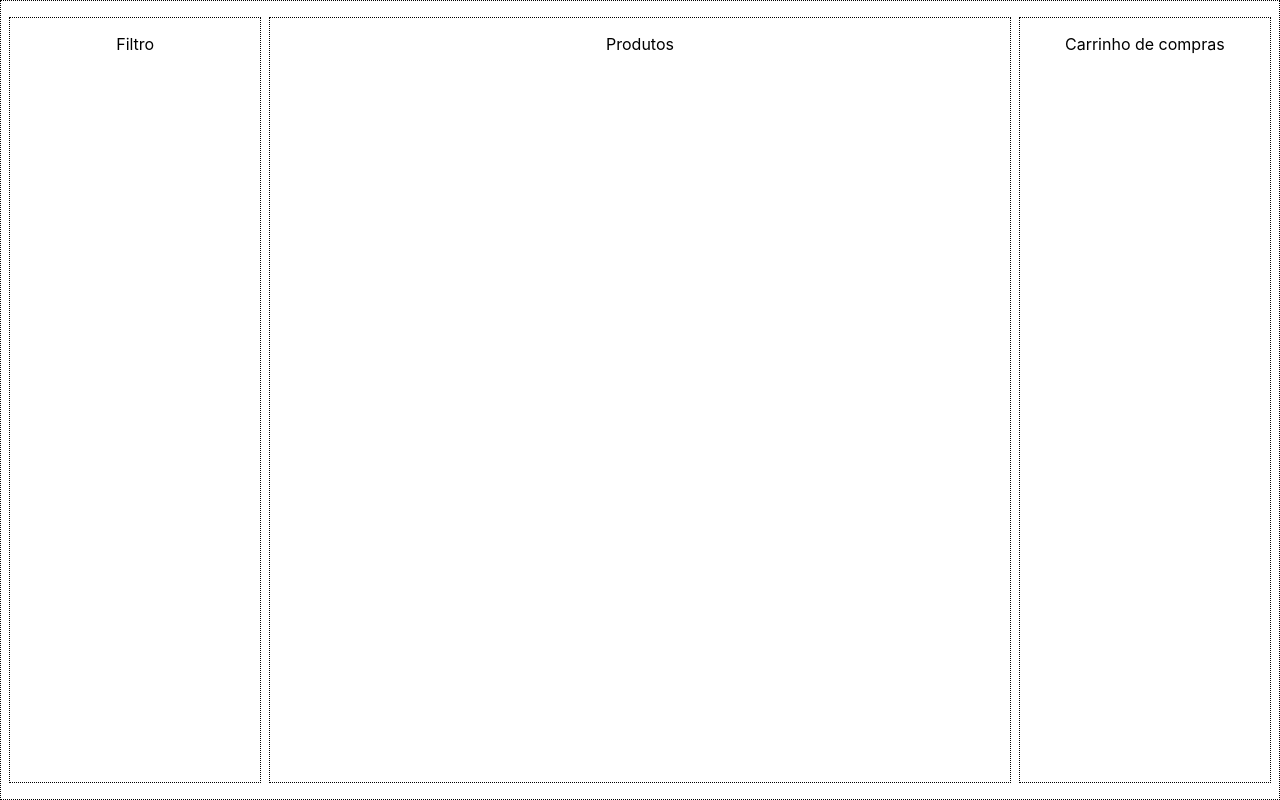
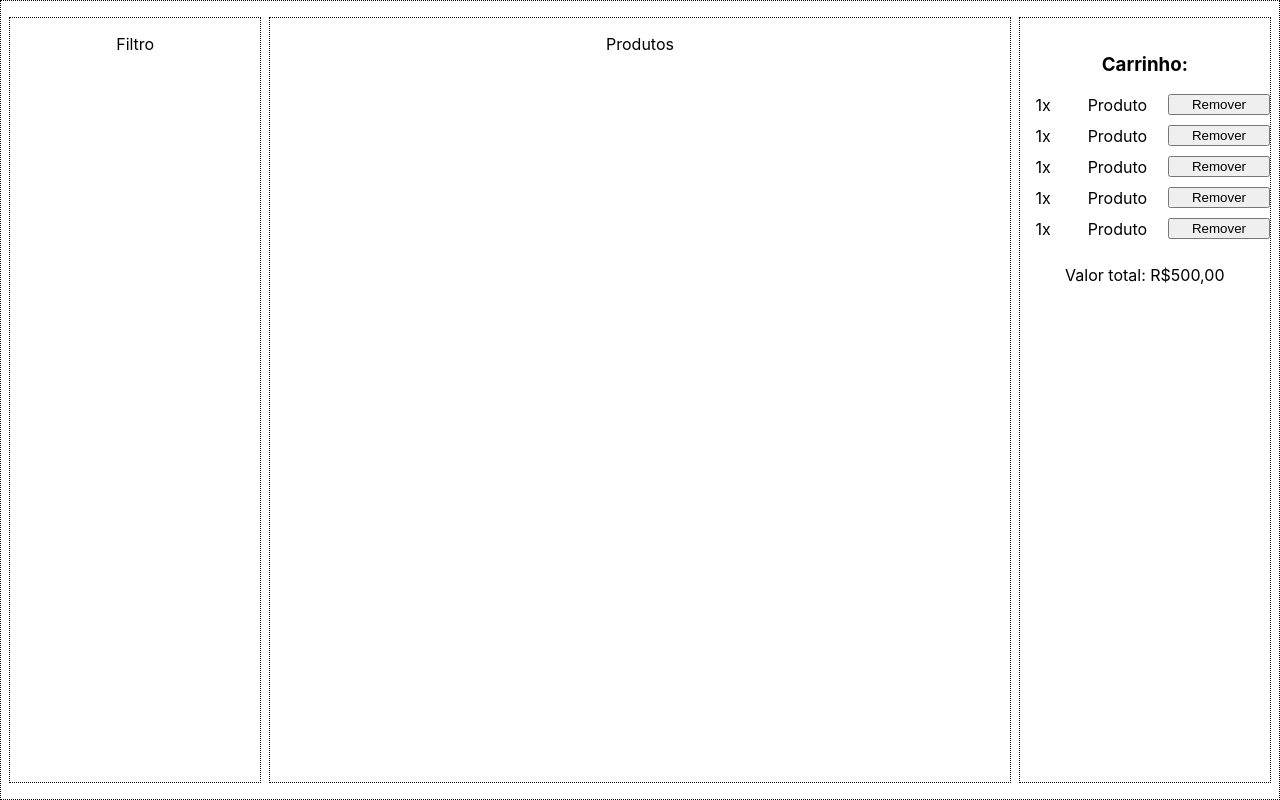
Before and after one commit to future4code/dumont-labe-commerce3, a React (Create React App) app: page / in a window 1280 px wide. Built offline with nearby package versions, Linux system fonts and the light colour scheme.

Commit message:
Parte estatica do carrinho de compras

```diff
--- a/package.json
+++ b/package.json
@@ -6,9 +6,11 @@
     "@testing-library/jest-dom": "^4.2.4",
     "@testing-library/react": "^9.3.2",
     "@testing-library/user-event": "^7.1.2",
+    "components": "^0.1.0",
     "react": "^16.13.1",
     "react-dom": "^16.13.1",
     "react-scripts": "3.4.1",
+    "styled": "^1.0.0",
     "styled-components": "^5.2.0"
   },
   "scripts": {
--- a/src/components/ShoppingCart.js
+++ b/src/components/ShoppingCart.js
@@ -1,10 +1,26 @@
 import React from 'react';
 import styled from 'styled-components';
+import ShoppingCartItem from './ShoppingCartItem'
+
+const CartListContainer = styled.div`
+    display: grid;
+    gap: 10px
+`
 
 class ShoppingCart extends React.Component {
 
     render() {
-        return <div>Carrinho de compras</div>
+        return <div>
+            <h3>Carrinho:</h3>
+            <CartListContainer>
+                <ShoppingCartItem/>
+                <ShoppingCartItem/>
+                <ShoppingCartItem/>
+                <ShoppingCartItem/>
+                <ShoppingCartItem/>
+                <p>Valor total: R$500,00 </p>
+            </CartListContainer>
+        </div>
     }
 }
 
--- /dev/null
+++ b/src/components/ShoppingCartItem.js
@@ -0,0 +1,26 @@
+import React from 'react';
+import styled from 'styled-components';
+
+const ItemContainer = styled.div`
+    display: grid;
+    grid-auto-flow: column;
+    gap: 5px;
+    align-items: center;
+
+    p {
+        margin:0;
+    }
+`
+
+class ShoppingCartItem extends React.Component {
+
+    render() {
+        return <ItemContainer>
+            <p>1x</p>
+            <p>Produto</p>
+            <button>Remover</button>
+        </ItemContainer>
+    }
+}
+
+export default ShoppingCartItem
```
Also changed, not shown: 1 other file (tests, documents, lock files or other folders).
